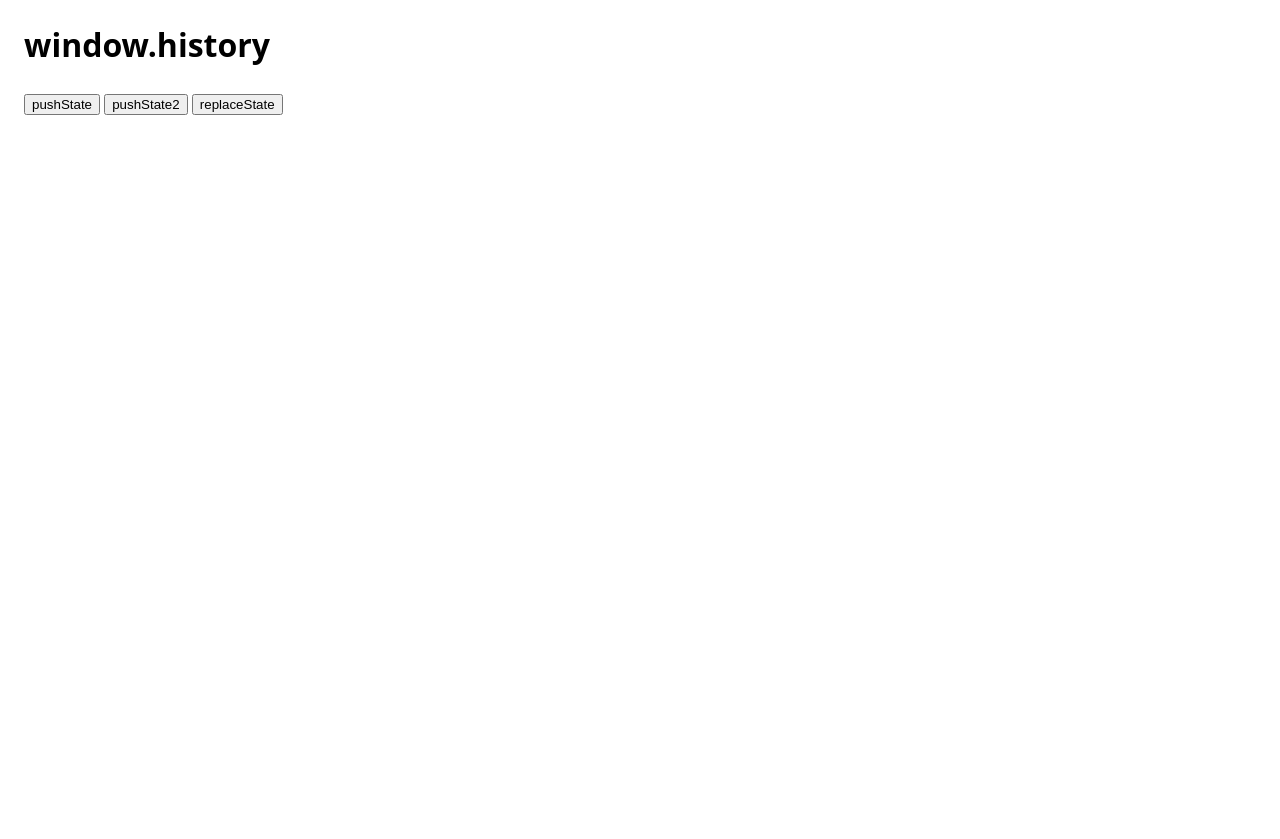
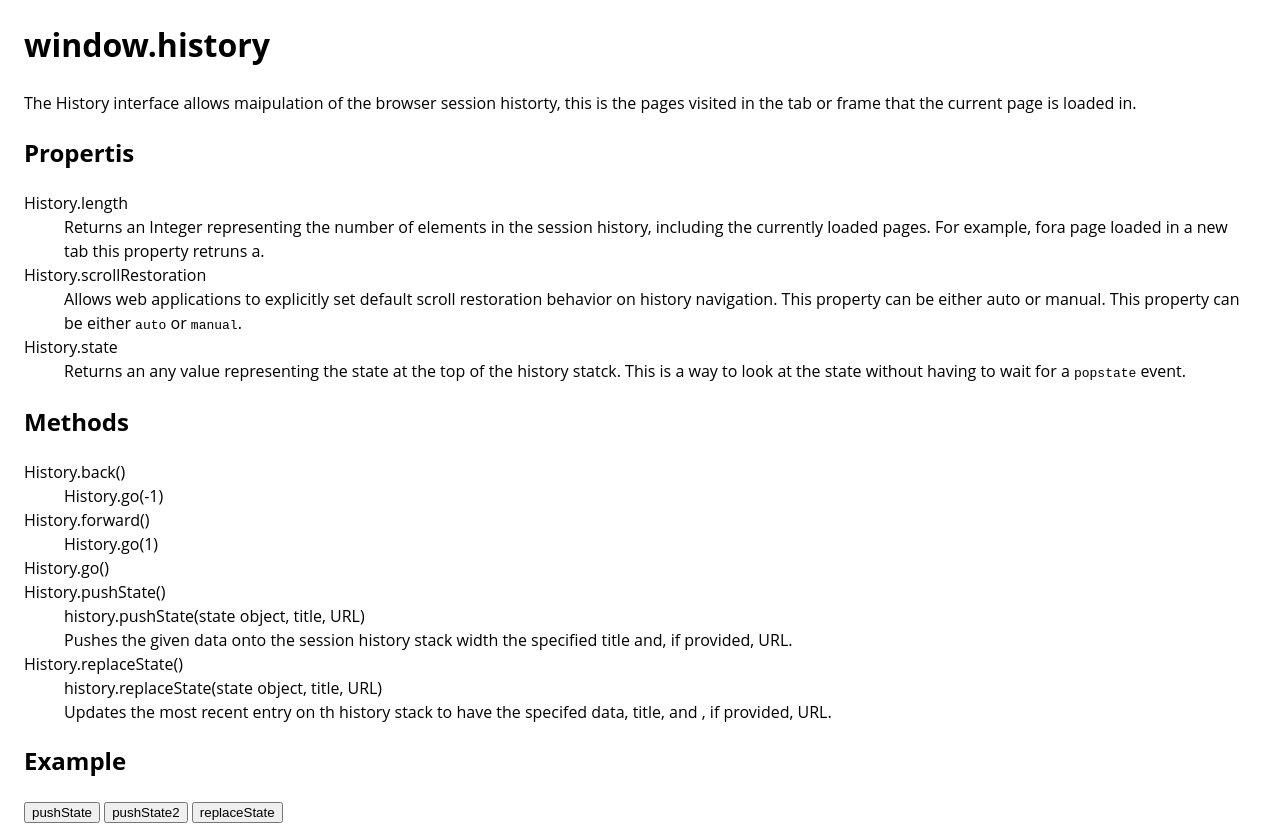
Before and after one commit to thegi01/javascript, a plain HTML site: page window-history.html in a window 1280 px wide. Before the commit the page ends 800 px from the top, so only its background shows below. Drawn offline with Linux system fonts and the light colour scheme.

Commit message:
Add files via upload

```diff
--- a/window-history.html
+++ b/window-history.html
@@ -9,11 +9,44 @@
 
 	<h1>window.history</h1>
 
+	<p>The History interface allows maipulation of the browser session historty, this is the pages visited in the tab or frame that the current page is loaded in.</p>
+
+	<section>
+		<h2>Propertis</h2>
+		<dt>History.length</dt>
+		<dd>Returns an Integer representing the number of elements in the session history, including the currently loaded pages. For example, fora page loaded in a new tab this property retruns a.</dd>
+		<dt>History.scrollRestoration</dt>
+		<dd>Allows web applications to explicitly set default scroll restoration behavior on history navigation. This property can be either auto or manual. This property can be either <code>auto</code> or <code>manual</code>.</dd>
+		<dt>History.state</dt>
+		<dd>Returns an any value representing the state at the top of the history statck. This is a way to look at the state without having to wait for a <code>popstate</code> event.</dd>
+	</section>
+
+	<section>
+		<h2>Methods</h2>
+		<dt>History.back()</dt>
+		<dd>History.go(-1)</dd>
+		<dt>History.forward()</dt>
+		<dd>History.go(1)</dd>
+		<dt>History.go()</dt>
+		<dd></dd>
+		<dt>History.pushState()</dt>
+		<dd>history.pushState(state object, title, URL) <br>
+			Pushes the given data onto the session history stack width the specified title and, if provided, URL.
+		</dd>
+		<dt>History.replaceState()</dt>
+		<dd>history.replaceState(state object, title, URL) <br>
+			Updates the most recent entry on th history stack to have the specifed data, title, and , if provided, URL.
+		</dd>
+	</section>
+
+
+
+	<section>
+		<h2>Example</h2>
 		<div id="state"></div>
 		<button type="button" id="pushState">pushState</button>
 		<button type="button" id="pushState2">pushState2</button>
 		<button type="button" id="replaceState">replaceState</button>
-
 		<script>
 			pushState.addEventListener('click', function(){
 				history.pushState({ data: 'pushpush' }, 'title을 pushState로', '/pushpush')
@@ -29,6 +62,8 @@
 				state.innerHTML = JSON.stringify(history.state);
 			});
 		</script>
+	</section>
+
 
 </body>
 </html>
```
Lines whose indentation alone changed are shown as unchanged.
